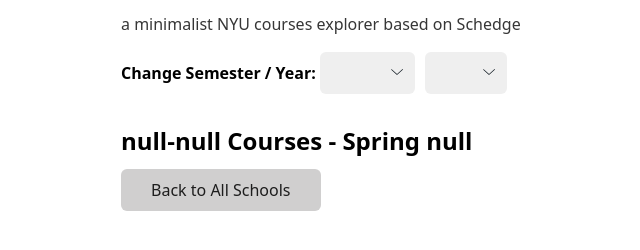
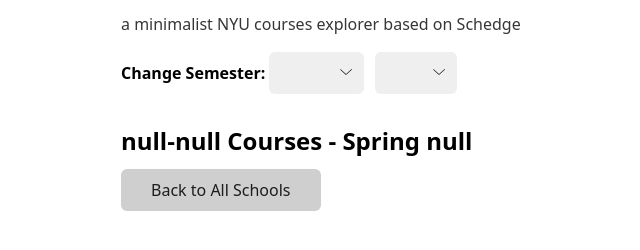
Before and after one commit to zphw/nyu-courses-explorer, a plain HTML site: page courses/index.html in a window 1280 px wide. Shown: the part 76-326 px from the top of the page, without its empty margins (119-759 px from the left). Drawn offline with nearby package versions, Linux system fonts and the light colour scheme; no server answers.

```diff
--- a/courses/index.html
+++ b/courses/index.html
@@ -26,7 +26,7 @@
 <h1>albert.zph.io</h1>
 <p>a minimalist NYU courses explorer based on Schedge</p>
 
-<h4 style="display:inline">Change Semester / Year: </h4>
+<h4 style="display:inline">Change Semester: </h4>
 <select id="select-semester" style="display:inline">
   <option value="sp">Spring</option>
   <option value="fa">Fall</option>
```
